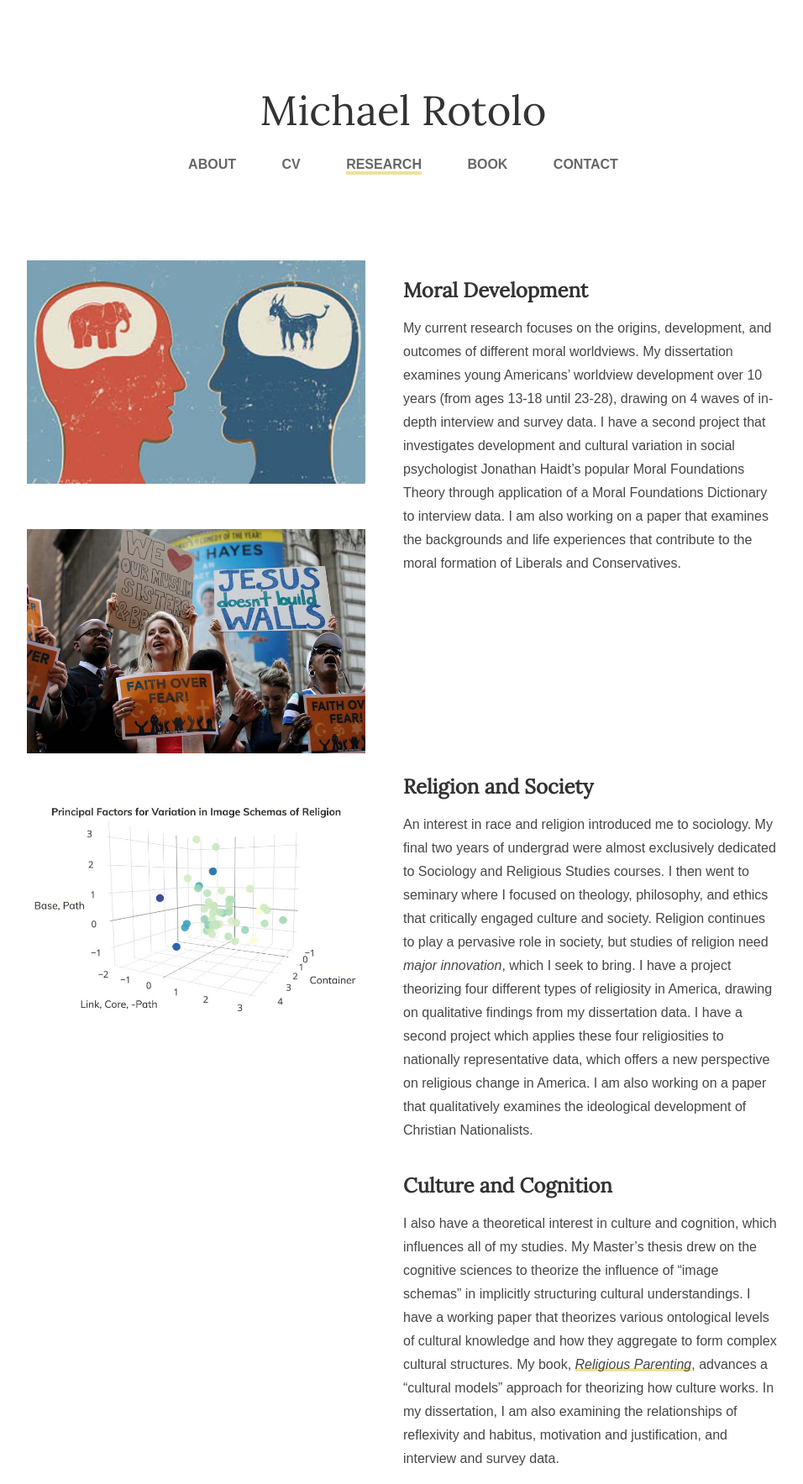
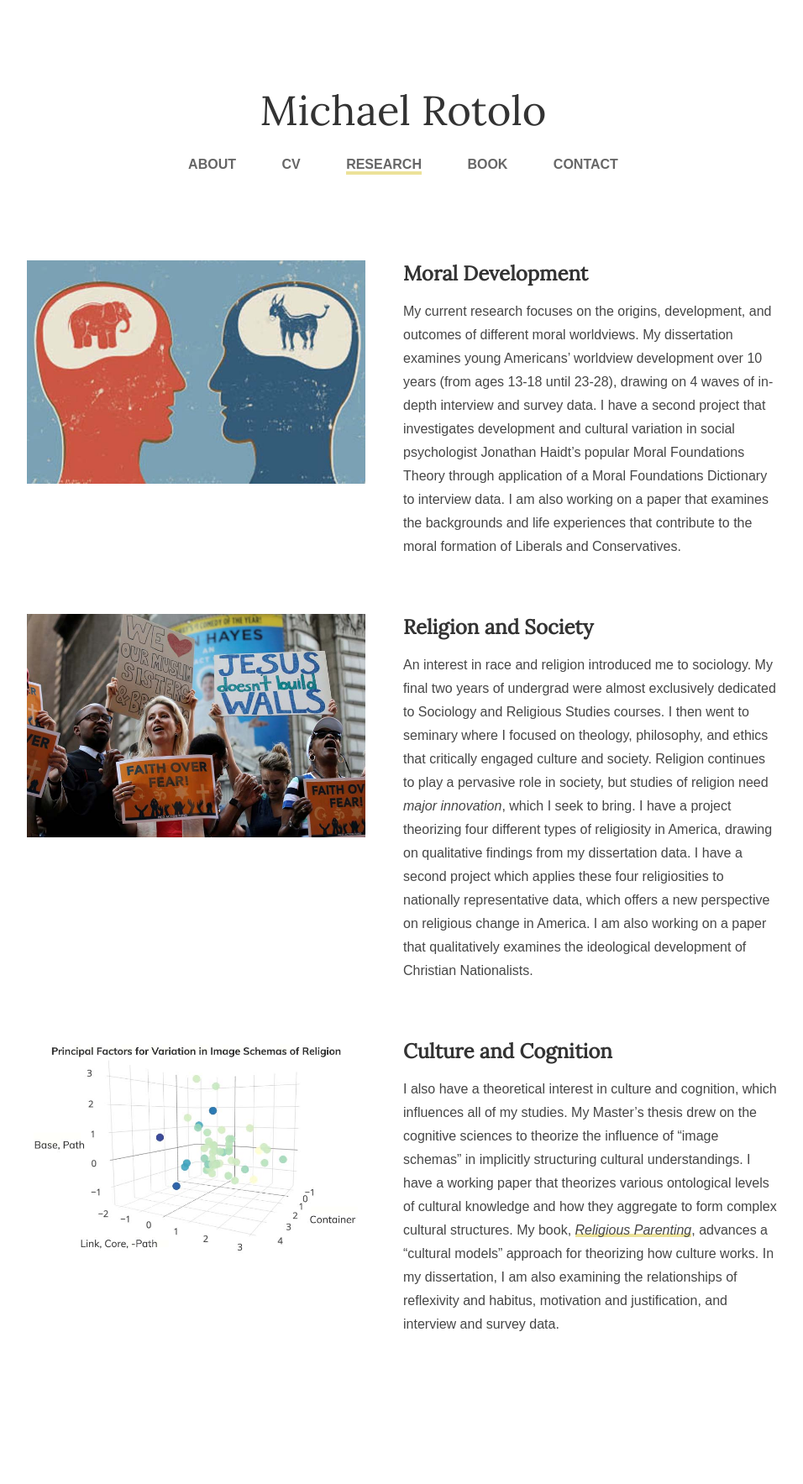
Before and after one commit to michaelrotolo/github.io, a Jekyll site: the page built from research/index.html, in a window 1280 px wide. Shown: the whole page at 84% size, without its empty margins (160-1116 px from the left). Built offline with Jekyll 4.4.1, drawn with Linux system fonts in a browser that asks for light colours; some web fonts are replaced.

Commit message:
Update main.css

```diff
--- a/css/main.css
+++ b/css/main.css
@@ -38,6 +38,7 @@ h2 {
 }
 .research-block {
     margin-bottom:50px;
+    overflow: auto;
 }
 
 h3 {
@@ -169,7 +170,6 @@ p, ul, li {
         vertical-align:top;
         float:right;
         margin-left:4%;
-        margin-top:20px;
     }
 
 }
```
